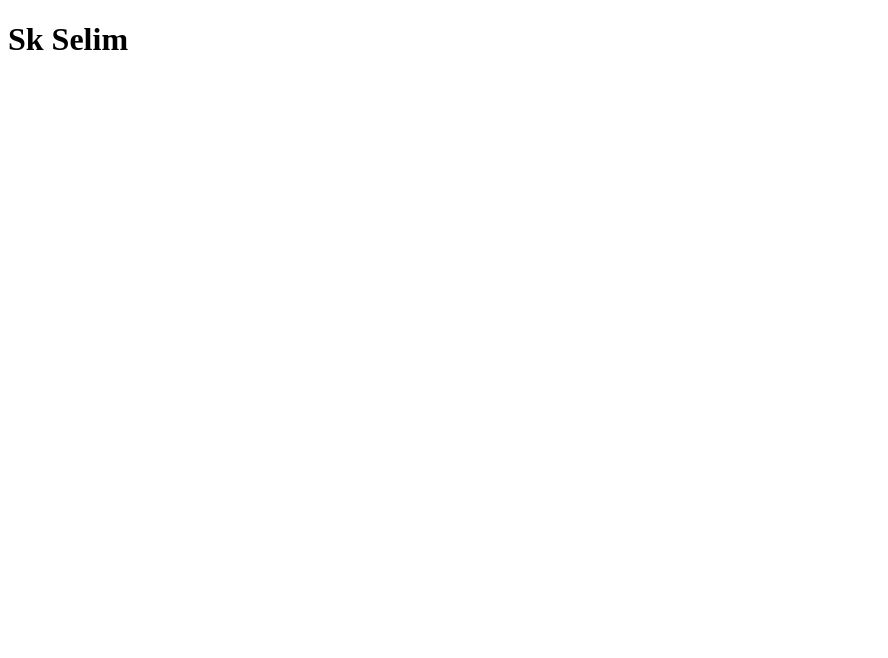
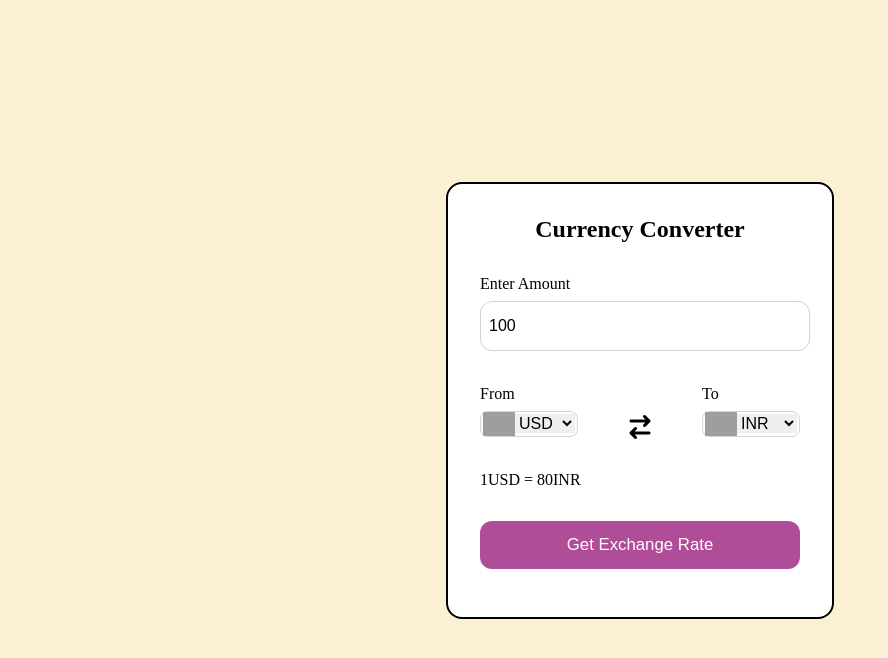
Before and after one commit to sk-selim-git/currency-converter, a plain HTML site: page index.html in a window 1280 px wide. Shown: the whole page, without its empty margins (0-888 px from the left). Drawn offline with Linux system fonts and the light colour scheme; no server answers; grey boxes are pictures that could not be loaded.

Commit message:
add all files

```diff
--- a/app.js
+++ b/app.js
@@ -0,0 +1,59 @@
+let BASE_URL = "https://cdn.jsdelivr.net/npm/@fawazahmed0/currency-api@latest/v1/currencies";
+
+const dropdowns = document.querySelectorAll(".dropdown select");
+const btn = document.querySelector("form button");
+const fromCurr = document.querySelector(".from select");
+const toCurr = document.querySelector(".to select");
+const msg = document.querySelector(".msg");
+
+for(let select of dropdowns){
+    for(currCode in countryList){
+        let newOption = document.createElement("option");
+        newOption.innerText = currCode;
+        newOption.value = currCode;
+        if(select.name === "from" && currCode === "USD"){
+            newOption.selected = "selected";
+        }else if(select.name === "to" && currCode === "INR"){
+            newOption.selected = "selected";
+        }
+        select.append(newOption);
+    }
+    select.addEventListener("change", (evt)=>{
+        updateFlag(evt.target);
+    });
+}
+
+const updateExchangeRate =async () => {
+    let amount = document.querySelector(".amount input");
+    let amtVal = amount.value;
+    console.log(amtVal);
+    if(amtVal === "" || amtVal < 1) {
+        amtVal = 1;
+        amount.value = "1";
+    }
+
+    const URL = `${BASE_URL}/${fromCurr.value.toLowerCase()}/${toCurr.value.toLowerCase()}.json`;
+    let response = await fetch(URL);
+    let data = await response.json();
+    let rate = data[toCurr.value.toLowerCase()];
+
+    let finalAmount = amtVal * rate;
+    msg.innerText = `${amtVal} ${fromCurr.value} = ${finalAmount} ${toCurr.value}`;
+}
+
+const updateFlag = (element) =>{
+    let currCode = element.value;
+    let countryCode = countryList[currCode];
+    let newSrc = `https://flagsapi.com/${countryCode}/flat/64.png`;
+    let img = element.parentElement.querySelector("img");
+    img.src = newSrc;
+}
+
+btn.addEventListener("click",(evt)=>{
+    evt.preventDefault();
+    updateExchangeRate();
+});
+
+window.addEventListener("load", ()=>{
+    updateExchangeRate();
+})
--- /dev/null
+++ b/code.js
@@ -0,0 +1,161 @@
+const countryList = {
+    AED: "AE",
+    AFN: "AF",
+    XCD: "AG",
+    ALL: "AL",
+    AMD: "AM",
+    ANG: "AN",
+    AOA: "AO",
+    AQD: "AQ",
+    ARS: "AR",
+    AUD: "AU",
+    AZN: "AZ",
+    BAM: "BA",
+    BBD: "BB",
+    BDT: "BD",
+    XOF: "BE",
+    BGN: "BG",
+    BHD: "BH",
+    BIF: "BI",
+    BMD: "BM",
+    BND: "BN",
+    BOB: "BO",
+    BRL: "BR",
+    BSD: "BS",
+    NOK: "BV",
+    BWP: "BW",
+    BYR: "BY",
+    BZD: "BZ",
+    CAD: "CA",
+    CDF: "CD",
+    XAF: "CF",
+    CHF: "CH",
+    CLP: "CL",
+    CNY: "CN",
+    COP: "CO",
+    CRC: "CR",
+    CUP: "CU",
+    CVE: "CV",
+    CYP: "CY",
+    CZK: "CZ",
+    DJF: "DJ",
+    DKK: "DK",
+    DOP: "DO",
+    DZD: "DZ",
+    ECS: "EC",
+    EEK: "EE",
+    EGP: "EG",
+    ETB: "ET",
+    EUR: "FR",
+    FJD: "FJ",
+    FKP: "FK",
+    GBP: "GB",
+    GEL: "GE",
+    GGP: "GG",
+    GHS: "GH",
+    GIP: "GI",
+    GMD: "GM",
+    GNF: "GN",
+    GTQ: "GT",
+    GYD: "GY",
+    HKD: "HK",
+    HNL: "HN",
+    HRK: "HR",
+    HTG: "HT",
+    HUF: "HU",
+    IDR: "ID",
+    ILS: "IL",
+    INR: "IN",
+    IQD: "IQ",
+    IRR: "IR",
+    ISK: "IS",
+    JMD: "JM",
+    JOD: "JO",
+    JPY: "JP",
+    KES: "KE",
+    KGS: "KG",
+    KHR: "KH",
+    KMF: "KM",
+    KPW: "KP",
+    KRW: "KR",
+    KWD: "KW",
+    KYD: "KY",
+    KZT: "KZ",
+    LAK: "LA",
+    LBP: "LB",
+    LKR: "LK",
+    LRD: "LR",
+    LSL: "LS",
+    LTL: "LT",
+    LVL: "LV",
+    LYD: "LY",
+    MAD: "MA",
+    MDL: "MD",
+    MGA: "MG",
+    MKD: "MK",
+    MMK: "MM",
+    MNT: "MN",
+    MOP: "MO",
+    MRO: "MR",
+    MTL: "MT",
+    MUR: "MU",
+    MVR: "MV",
+    MWK: "MW",
+    MXN: "MX",
+    MYR: "MY",
+    MZN: "MZ",
+    NAD: "NA",
+    XPF: "NC",
+    NGN: "NG",
+    NIO: "NI",
+    NPR: "NP",
+    NZD: "NZ",
+    OMR: "OM",
+    PAB: "PA",
+    PEN: "PE",
+    PGK: "PG",
+    PHP: "PH",
+    PKR: "PK",
+    PLN: "PL",
+    PYG: "PY",
+    QAR: "QA",
+    RON: "RO",
+    RSD: "RS",
+    RUB: "RU",
+    RWF: "RW",
+    SAR: "SA",
+    SBD: "SB",
+    SCR: "SC",
+    SDG: "SD",
+    SEK: "SE",
+    SGD: "SG",
+    SKK: "SK",
+    SLL: "SL",
+    SOS: "SO",
+    SRD: "SR",
+    STD: "ST",
+    SVC: "SV",
+    SYP: "SY",
+    SZL: "SZ",
+    THB: "TH",
+    TJS: "TJ",
+    TMT: "TM",
+    TND: "TN",
+    TOP: "TO",
+    TRY: "TR",
+    TTD: "TT",
+    TWD: "TW",
+    TZS: "TZ",
+    UAH: "UA",
+    UGX: "UG",
+    USD: "US",
+    UYU: "UY",
+    UZS: "UZ",
+    VEF: "VE",
+    VND: "VN",
+    VUV: "VU",
+    YER: "YE",
+    ZAR: "ZA",
+    ZMK: "ZM",
+    ZWD: "ZW",
+  };
--- a/index.html
+++ b/index.html
@@ -3,11 +3,41 @@
 <head>
     <meta charset="UTF-8">
     <meta name="viewport" content="width=device-width, initial-scale=1.0">
-    <title>Document</title>
+    <title>Currency Converter</title>
     <link rel="stylesheet" href="style.css">
+    <link rel="stylesheet" href="https://cdnjs.cloudflare.com/ajax/libs/font-awesome/6.5.2/css/all.min.css" integrity="sha512-SnH5WK+bZxgPHs44uWIX+LLJAJ9/2PkPKZ5QiAj6Ta86w+fsb2TkcmfRyVX3pBnMFcV7oQPJkl9QevSCWr3W6A==" crossorigin="anonymous" referrerpolicy="no-referrer" />
 </head>
 <body>
-    <h1>Sk Selim</h1>
+    <div class="containner">
+        <h2>Currency Converter</h2>
+        <form>
+            <div class="amount">
+                <p>Enter Amount</p>
+                <input type="text" value="100">
+            </div>
+            <div class="dropdown">
+                <div class="from">
+                    <p>From</p>
+                    <div class="select-container">
+                        <img src="https://flagsapi.com/US/flat/64.png">
+                        <select name="from"></select>
+                    </div>
+                </div>
+                <i class="fa-solid fa-arrow-right-arrow-left"></i>
+                <div class="to">
+                    <p>To</p>
+                    <div class="select-container">
+                        <img src="https://flagsapi.com/IN/flat/64.png">
+                        <select name="to"></select>
+                    </div>
+                </div>
+            </div>
+            <div class="msg">1USD = 80INR</div>
+            <button> Get Exchange Rate </button>
+        </form>
+    </div>
+
+    <script src="code.js"></script>
     <script src="app.js"></script>
 </body>
 </html>
--- a/style.css
+++ b/style.css
@@ -0,0 +1,91 @@
+*{
+    margin: 0;
+    padding: 0;
+}
+
+body{
+    display: flex;
+    justify-content: center;
+    align-items: center;
+    min-height: 100vh;
+    background-color: #fcf0d4;
+}
+
+.containner{
+    background-color: #fff;
+    padding: 2rem;
+    border: 2px solid black;
+    border-radius: 1rem;
+    min-height: 45vh;
+    width: 40vh;
+}
+
+.containner h2 {
+    text-align: center;
+}
+
+.amount p {
+    margin-bottom: 0.5rem;
+}
+form{
+    margin: 2rem 0 1rem 0;
+}
+
+form p {
+    margin-bottom: 0.5rem;
+}
+from select,button,input{
+    width: 100%;
+    border: none;
+    outline: none;
+    border-radius: 0.75rem;
+}
+
+form input{
+    border: 1px solid lightgray;
+    font-size: 1rem;
+    height: 3rem;
+    padding-left: 0.5rem;
+}
+
+.dropdown{
+    display: flex;
+    justify-content: space-between;
+    align-items: center;
+    margin-top: 2rem;
+}
+
+.dropdown i{
+    font-size: 1.5rem;
+    margin-top: 2rem;
+}
+.select-container img{
+    max-width: 2rem;
+}
+
+.select-container {
+    display: flex;
+    justify-content: center;
+    align-items: center;
+    border-radius: 0.5rem;
+    border: 1px solid lightgray;
+    width: 6rem;
+}
+.select-container select {
+    border: none;
+    font-size: 1rem;
+    width: auto;
+    cursor: pointer;
+}
+
+.msg {
+    margin: 2rem 0 2rem 0;
+}
+
+form button {
+    height: 3rem;
+    background-color: #af4d98;
+    color: #fff;
+    font-size: 1.05rem;
+    cursor: pointer;
+}
```
